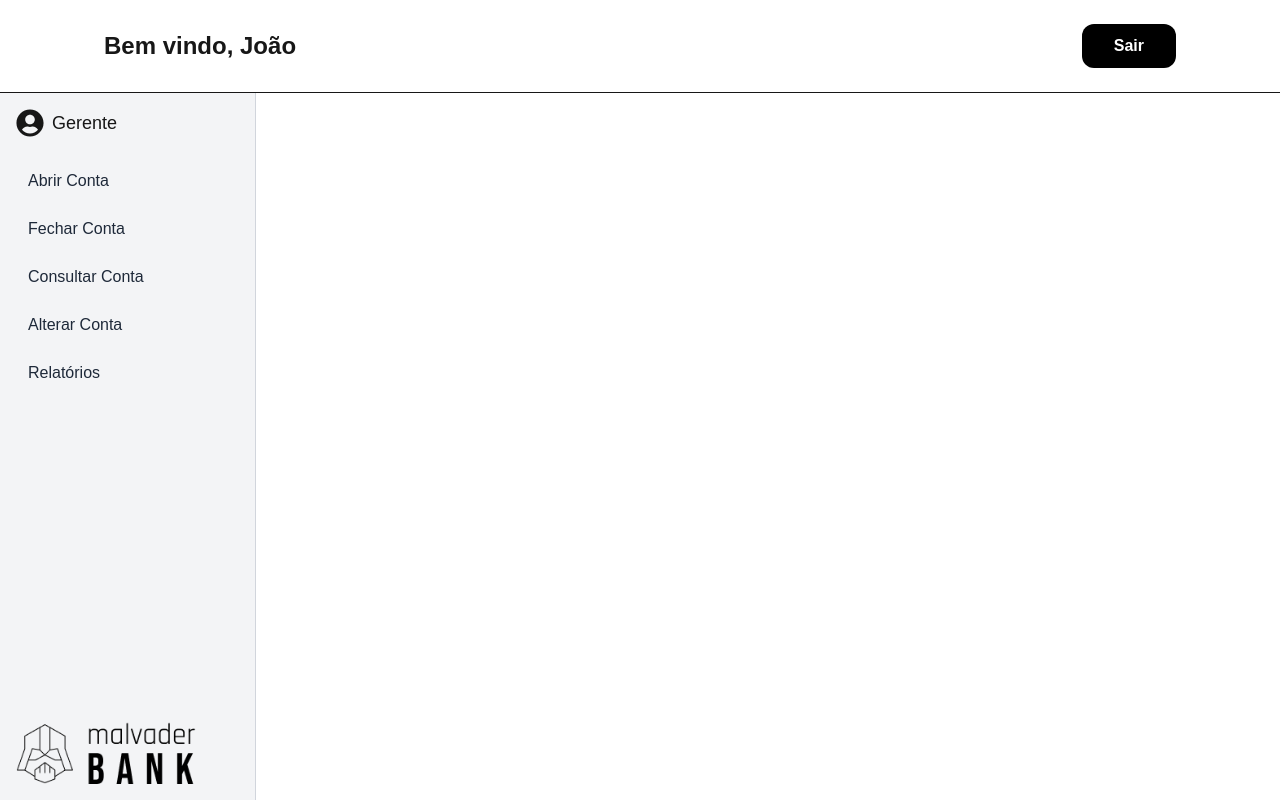
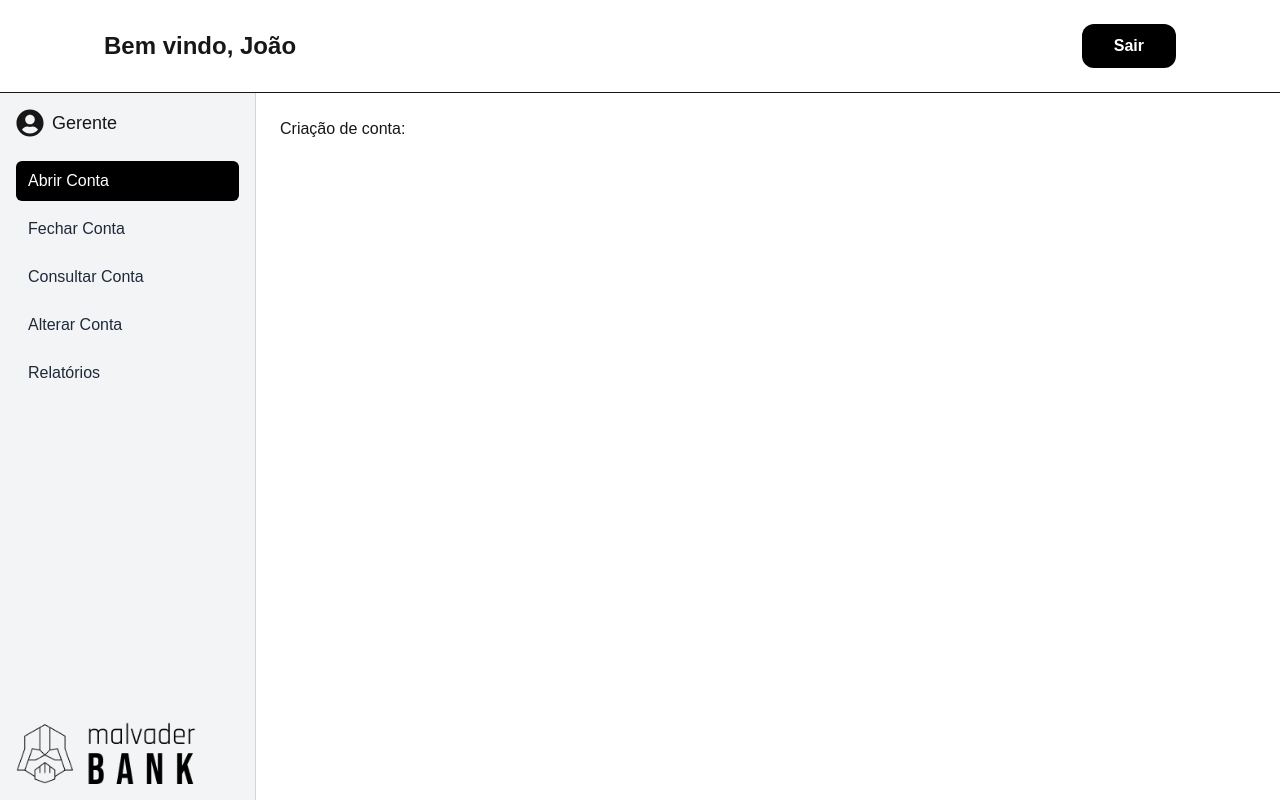
Before and after one commit to marcxsdev/banco-malvader, a Next.js app: page /pages/funcionario in a window 1280 px wide. Built offline with nearby package versions, Linux system fonts and the light colour scheme.

Commit message:
fix: update aside logic

```diff
--- /dev/null
+++ b/src/app/components/aside/AbrirConta.jsx
@@ -0,0 +1,11 @@
+import React from "react";
+
+const AbrirConta = () => {
+  return (
+    <div>
+      <h1>Criação de conta:</h1>
+    </div>
+  );
+};
+
+export default AbrirConta;
--- /dev/null
+++ b/src/app/components/aside/AlterarConta.jsx
@@ -0,0 +1,11 @@
+import React from "react";
+
+const AlterarConta = () => {
+  return (
+    <div>
+      <h1>Alterar Conta:</h1>
+    </div>
+  );
+};
+
+export default AlterarConta;
--- /dev/null
+++ b/src/app/components/aside/ConsultarConta.jsx
@@ -0,0 +1,11 @@
+import React from "react";
+
+const ConsultarConta = () => {
+  return (
+    <div>
+      <h1>Consultar Conta:</h1>
+    </div>
+  );
+};
+
+export default ConsultarConta;
--- /dev/null
+++ b/src/app/components/aside/FecharConta.jsx
@@ -0,0 +1,11 @@
+import React from "react";
+
+const FecharConta = () => {
+  return (
+    <div>
+      <h1>Fechar conta:</h1>
+    </div>
+  );
+};
+
+export default FecharConta;
--- /dev/null
+++ b/src/app/components/aside/Relatorios.jsx
@@ -0,0 +1,11 @@
+import React from "react";
+
+const Relatorios = () => {
+  return (
+    <div>
+      <h1>Relatorios:</h1>
+    </div>
+  );
+};
+
+export default Relatorios;
--- a/src/app/pages/funcionario/page.jsx
+++ b/src/app/pages/funcionario/page.jsx
@@ -1,14 +1,42 @@
-import Image from "next/image";
-import Link from "next/link";
+"use client";
+import { useState } from "react";
 import HeaderFuncionario from "../../components/HeaderFuncionario";
 import AsideFuncionario from "../../components/AsideFuncionario";
 
+import AbrirConta from "../../components/aside/AbrirConta";
+import FecharConta from "../../components/aside/FecharConta";
+import ConsultarConta from "../../components/aside/ConsultarConta";
+import AlterarConta from "../../components/aside/AlterarConta";
+import Relatorios from "../../components/aside/Relatorios";
+
 const Funcionario = () => {
+  const [activeTab, setActiveTab] = useState("abrir");
+
+  const renderConteudo = () => {
+    switch (activeTab) {
+      case "abrir":
+        return <AbrirConta />;
+      case "fechar":
+        return <FecharConta />;
+      case "consultar":
+        return <ConsultarConta />;
+      case "alterar":
+        return <AlterarConta />;
+      case "relatorios":
+        return <Relatorios />;
+      default:
+        return null;
+    }
+  };
+
   return (
     <div className="h-screen flex flex-col">
       <HeaderFuncionario />
       <div className="flex flex-1 overflow-hidden">
-        <AsideFuncionario />
+        <AsideFuncionario activeTab={activeTab} setActiveTab={setActiveTab} />
+        <main className="flex-1 overflow-y-auto p-6 bg-white">
+          {renderConteudo()}
+        </main>
       </div>
     </div>
   );
```
